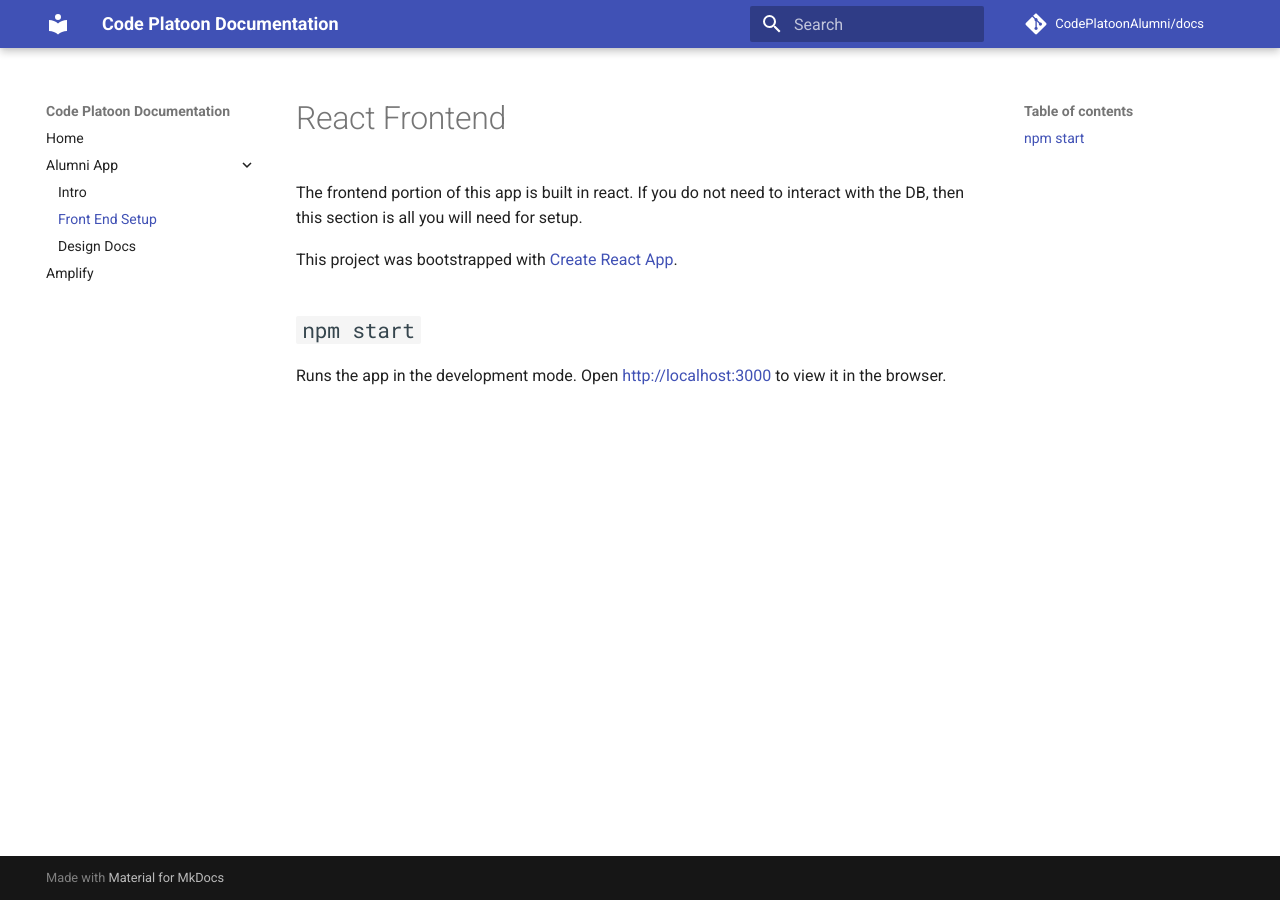
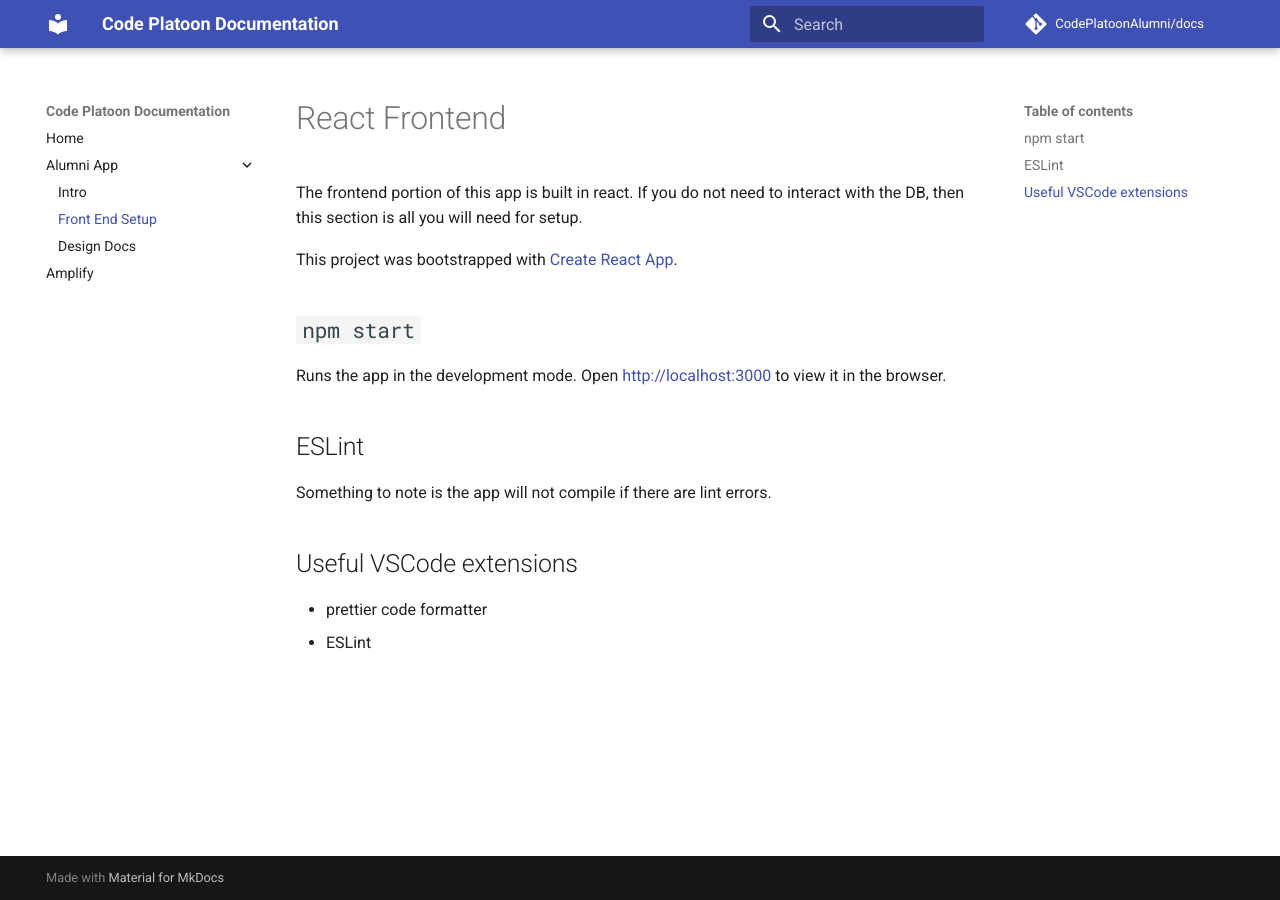
Before and after one commit to CodePlatoonAlumni/docs, an MkDocs documentation site: the page built from docs/alumni_app/react.md, in a window 1280 px wide. Built offline with MkDocs 1.6.1 and Material for MkDocs 9.7.7, drawn with Linux system fonts in a browser that asks for light colours; comment, search, counter and statistics services are not loaded.

Commit message:
Update react.md

```diff
--- a/docs/alumni_app/react.md
+++ b/docs/alumni_app/react.md
@@ -8,3 +8,12 @@ This project was bootstrapped with [Create React App](https://github.com/faceboo
 
 Runs the app in the development mode.
 Open [http://localhost:3000](http://localhost:3000) to view it in the browser.
+
+## ESLint
+
+Something to note is the app will not compile if there are lint errors.
+
+## Useful VSCode extensions
+
+- prettier code formatter
+- ESLint
```
